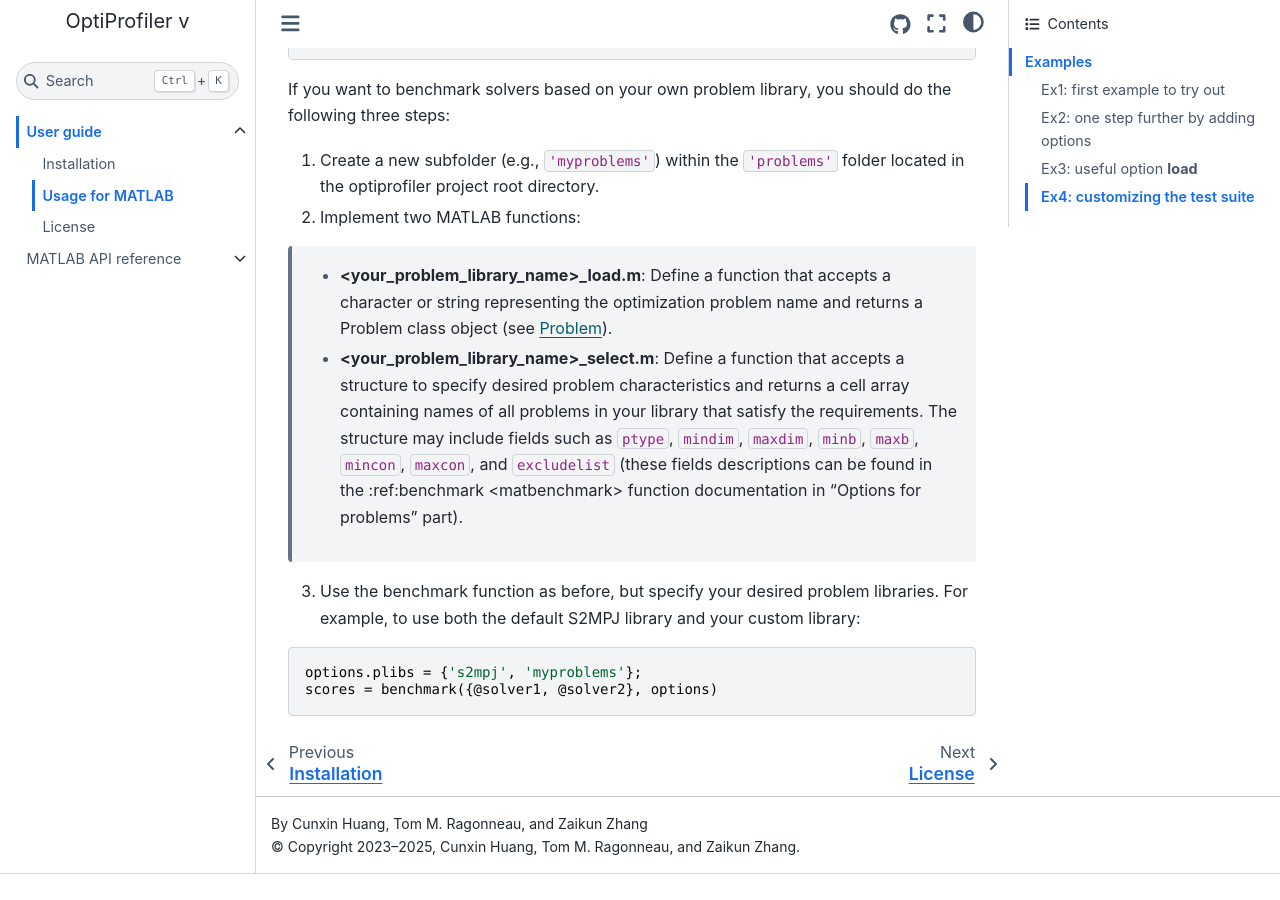
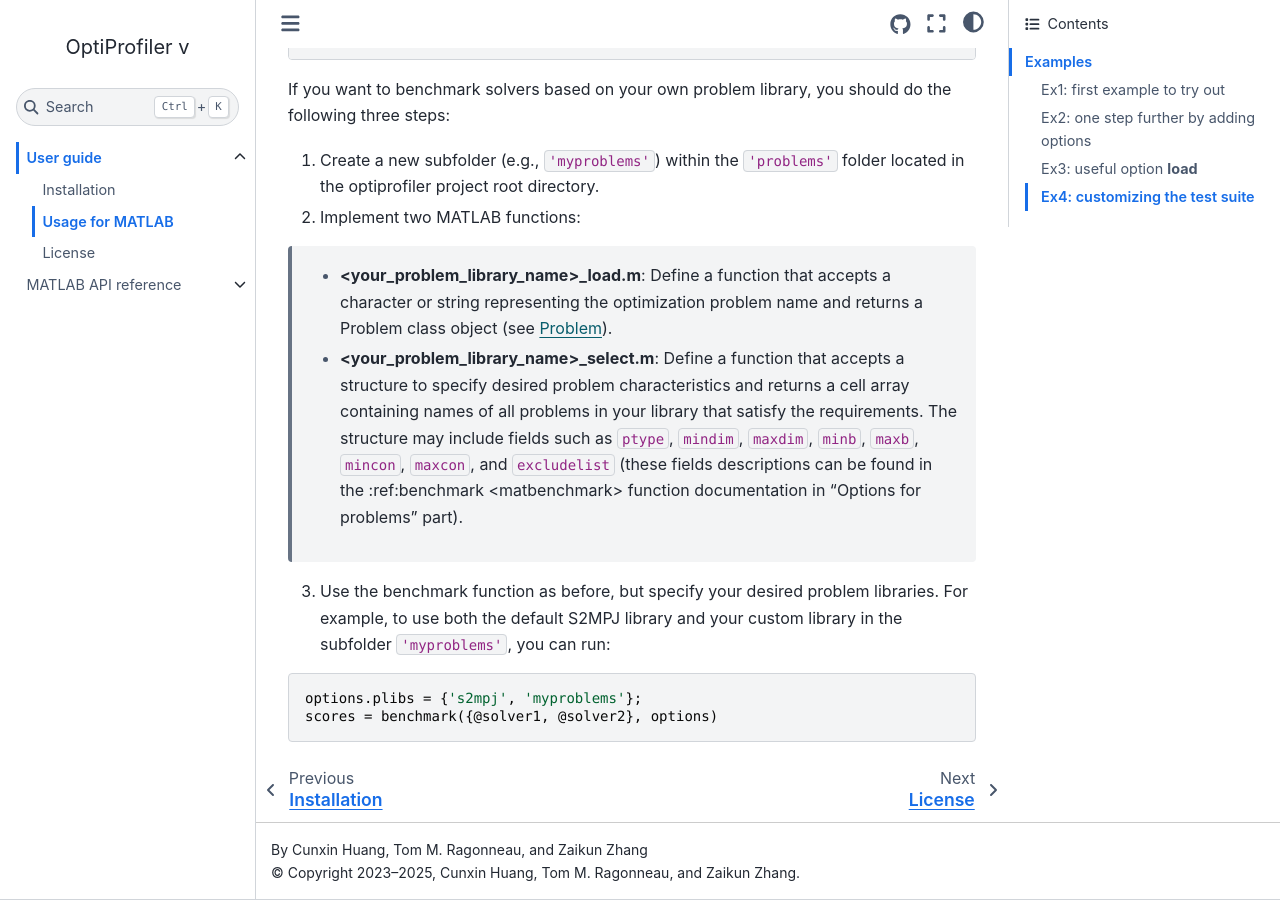
Before and after one commit to optiprofiler/optiprofiler, a Sphinx documentation site: the page built from doc/source/user/usage.rst, in a window 1280 px wide and 900 px high, scrolled down 2708 px. Built offline with Sphinx 7.4.7 and the Sphinx Book theme 1.1.4, drawn with Linux system fonts in a browser that asks for light colours; the version number could not be read and is left out; cross-references to code outside the pages are shown as plain code; before the commit the page ends 3582 px from its top, so only the background shows below that.

```diff
--- a/doc/source/user/usage.rst
+++ b/doc/source/user/usage.rst
@@ -99,7 +99,7 @@
 
   - **<your_problem_library_name>_select.m**: Define a function that accepts a structure to specify desired problem characteristics and returns a cell array containing names of all problems in your library that satisfy the requirements. The structure may include fields such as ``ptype``, ``mindim``, ``maxdim``, ``minb``, ``maxb``, ``mincon``, ``maxcon``, and ``excludelist`` (these fields descriptions can be found in the :ref:benchmark <matbenchmark> function documentation in "Options for problems" part).
 
-3. Use the benchmark function as before, but specify your desired problem libraries. For example, to use both the default S2MPJ library and your custom library:
+3. Use the benchmark function as before, but specify your desired problem libraries. For example, to use both the default S2MPJ library and your custom library in the subfolder ``'myproblems'``, you can run:
 
 .. code-block:: matlab
 
```
Also changed, not shown: 1 other file.
